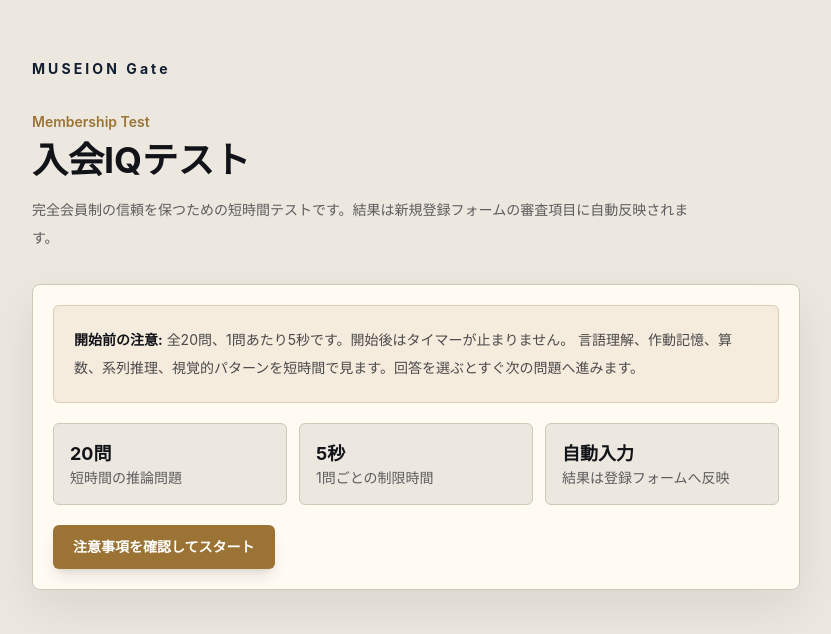
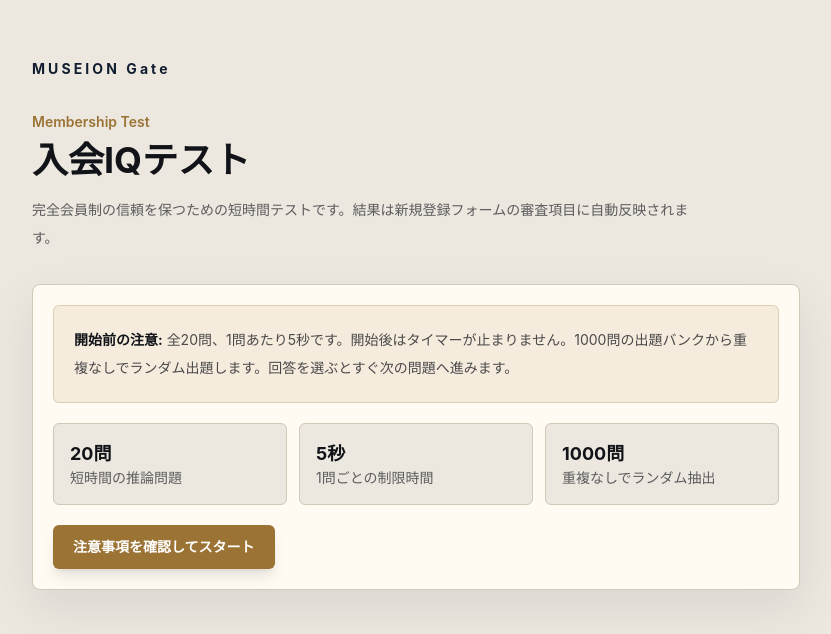
Before and after one commit to yuumaokamori015710-droid/museion-gate-mvp, a Next.js app: page /apply/test in a window 1280 px wide. Shown: the top 634 px of the page, without its empty margins (224-1055 px from the left). Built offline with nearby package versions, Linux system fonts and the light colour scheme.

Commit message:
Randomize admission test question bank

```diff
--- a/components/admission-test.tsx
+++ b/components/admission-test.tsx
@@ -4,6 +4,7 @@ import Link from "next/link";
 import { useCallback, useEffect, useMemo, useState } from "react";
 
 type Question = {
+  id: string;
   prompt: string;
   options: string[];
   answer: number;
@@ -17,29 +18,173 @@ type StoredResult = {
 
 const storageKey = "museion-admission-test-result";
 const secondsPerQuestion = 5;
+const questionBankSize = 1000;
+const testQuestionCount = 20;
 
-const questions: Question[] = [
-  { prompt: "「仮説」と「地図」に最も共通する機能は？", options: ["記録する", "方向づける", "隠す", "測量する"], answer: 1 },
-  { prompt: "「緻密」に最も近い意味は？", options: ["大胆な", "細部まで整った", "一時的な", "騒がしい"], answer: 1 },
-  { prompt: "17 + 24 - 9 ÷ 3 = ?", options: ["35", "38", "39", "42"], answer: 1 },
-  { prompt: "8・2・9・4 を逆順にし、奇数だけ残すと？", options: ["29", "92", "94", "49"], answer: 1 },
-  { prompt: "□ △ ○ / △ ○ □ / ○ □ ?", options: ["△", "○", "□", "×"], answer: 0 },
-  { prompt: "「制度」と「文法」に最も共通するものは？", options: ["速度", "規則", "色彩", "数量"], answer: 1 },
-  { prompt: "「曖昧」の反対に最も近いものは？", options: ["複雑", "明瞭", "静寂", "柔軟"], answer: 1 },
-  { prompt: "36 ÷ 4 + 7 × 2 = ?", options: ["21", "23", "25", "32"], answer: 1 },
-  { prompt: "7・1・8・3・6 を小さい順にし、2番目と4番目を読むと？", options: ["36", "37", "67", "73"], answer: 0 },
-  { prompt: "B E J Q ?", options: ["X", "Y", "Z", "W"], answer: 2 },
-  { prompt: "「顕微鏡」と「統計」に最も共通する役割は？", options: ["拡大して見る", "見えにくい構造を捉える", "音を測る", "距離を縮める"], answer: 1 },
-  { prompt: "「暫定」と最も対になる語は？", options: ["仮説", "恒久", "局所", "未定"], answer: 1 },
-  { prompt: "15%引きで850円。元の価格は？", options: ["950円", "1,000円", "1,050円", "1,100円"], answer: 1 },
-  { prompt: "4・9・2・8 を逆順にし、偶数だけ残すと？", options: ["82", "28", "284", "842"], answer: 0 },
-  { prompt: "● ▲ ▲ ■ / ▲ ■ ● / ■ ● ?", options: ["▲", "■", "●", "◆"], answer: 0 },
-  { prompt: "「比喩」と「模型」に共通するものは？", options: ["本物を置き換えて理解を助ける", "必ず縮小する", "数字だけで表す", "結論を隠す"], answer: 0 },
-  { prompt: "「演繹」に近い説明は？", options: ["事例から規則を作る", "規則から結論を導く", "感情を記録する", "偶然を待つ"], answer: 1 },
-  { prompt: "48 - 6 × 5 + 18 ÷ 3 = ?", options: ["18", "22", "24", "30"], answer: 2 },
-  { prompt: "9・4・7・1・8 を大きい順にし、3番目と5番目を読むと？", options: ["74", "41", "71", "84"], answer: 1 },
-  { prompt: "○ ● ● △ / ● △ ○ / △ ○ ?", options: ["●", "△", "○", "□"], answer: 0 }
+const conceptItems = [
+  ["仮説", "地図", "方向づける"], ["制度", "文法", "規則を与える"], ["顕微鏡", "統計", "見えにくい構造を捉える"],
+  ["比喩", "模型", "本物を置き換えて理解を助ける"], ["契約", "約束", "行動を縛る"], ["索引", "目次", "探す範囲を狭める"],
+  ["市場", "会議", "参加者の判断が集まる"], ["予算", "時間割", "配分を決める"], ["法律", "設計図", "実行前の枠組みになる"],
+  ["辞書", "座標", "意味や位置を特定する"], ["実験", "面接", "仮説を確かめる"], ["議事録", "写真", "出来事を保存する"],
+  ["暗号", "比喩", "直接言わずに伝える"], ["羅針盤", "理念", "進む向きを示す"], ["温度計", "指標", "状態を数値化する"],
+  ["橋", "翻訳", "異なるものをつなぐ"], ["監査", "校正", "誤りを見つける"], ["投資", "教育", "将来の価値に賭ける"],
+  ["建築", "議論", "構造を組み立てる"], ["鏡", "フィードバック", "状態を映し返す"], ["余白", "沈黙", "解釈の余地を作る"],
+  ["編集", "剪定", "不要なものを削る"], ["戦略", "航路", "目的地への道筋を選ぶ"], ["観察", "傾聴", "判断前に受け取る"],
+  ["分類", "棚", "探しやすく並べる"], ["儀式", "署名", "意味を確定する"], ["研究", "探索", "未知を減らす"],
+  ["試作", "下書き", "完成前に検証する"], ["交渉", "調律", "差異を調整する"], ["記憶", "アーカイブ", "過去を参照可能にする"]
 ];
+
+const vocabularyItems = [
+  ["緻密", "細部まで整った"], ["曖昧", "はっきりしない"], ["暫定", "一時的な"], ["演繹", "規則から結論を導く"],
+  ["帰納", "事例から規則を作る"], ["示唆", "間接的に示す"], ["妥当", "筋が通っている"], ["冗長", "無駄に長い"],
+  ["簡潔", "余分が少ない"], ["精査", "詳しく調べる"], ["俯瞰", "全体を見渡す"], ["逡巡", "決めかねる"],
+  ["蓋然性", "起こりやすさ"], ["恣意的", "勝手な判断による"], ["普遍", "広く当てはまる"], ["局所", "一部に限られる"],
+  ["含意", "内に含む意味"], ["整合", "矛盾がない"], ["逸脱", "基準から外れる"], ["抑制", "強まりをおさえる"],
+  ["顕在", "表に現れている"], ["潜在", "隠れて存在する"], ["代替", "別のもので置き換える"], ["検証", "確かめる"],
+  ["抽象", "共通点を抜き出す"], ["具体", "はっきりした形がある"], ["相関", "一緒に変わる関係"], ["因果", "原因と結果の関係"],
+  ["裁量", "自分で判断できる範囲"], ["硬直", "変化しにくい"]
+];
+
+const wrongMeanings = [
+  "速度が速い", "色が鮮やか", "音が大きい", "距離が近い", "必ず正しい", "数が多い", "気分が良い", "形が丸い",
+  "偶然に任せる", "眠って待つ", "感情だけで決める", "場所を移す", "完全に同じ", "短く切る", "名前を変える"
+];
+const conceptWrongs = ["記録する", "隠す", "拡大する", "速くする", "数える", "飾る", "止める", "忘れさせる", "軽くする", "分解する", "所有する", "複製する"];
+const symbols = ["○", "●", "△", "▲", "□", "■", "◇", "◆"];
+
+const questionBank = buildQuestionBank();
+
+function buildQuestionBank() {
+  const bank = new Map<string, Question>();
+  let id = 0;
+  const add = (prompt: string, correct: string, wrongs: string[]) => {
+    if (bank.size >= questionBankSize) return;
+    const optionPool = unique([correct, ...wrongs]).slice(0, 4);
+    if (optionPool.length < 4) return;
+    const options = shuffle(optionPool);
+    bank.set(prompt, { id: `q-${id++}`, prompt, options, answer: options.indexOf(correct) });
+  };
+
+  conceptItems.forEach(([a, b, correct], index) => {
+    add(`「${a}」と「${b}」に最も共通する機能は？`, correct, rotate(conceptWrongs, index).slice(0, 6));
+  });
+
+  vocabularyItems.forEach(([word, meaning], index) => {
+    add(`「${word}」に最も近い意味は？`, meaning, rotate(wrongMeanings, index).slice(0, 6));
+    add(`「${meaning}」に最も近い語は？`, word, rotate(vocabularyItems.map(([item]) => item), index + 5).filter((item) => item !== word).slice(0, 6));
+  });
+
+  for (let a = 12; a <= 69 && bank.size < questionBankSize; a += 3) {
+    for (let b = 7; b <= 34 && bank.size < questionBankSize; b += 4) {
+      const c = ((a + b) % 8) + 2;
+      const result = a + b - c * 3;
+      add(`${a} + ${b} - ${c} × 3 = ?`, String(result), [result + 3, result - 2, result + 6, result - 5].map(String));
+      const divisor = [2, 3, 4, 5][(a + b) % 4];
+      const base = divisor * (((a + b) % 9) + 8);
+      const result2 = base / divisor + c * 2;
+      add(`${base} ÷ ${divisor} + ${c} × 2 = ?`, String(result2), [result2 - 4, result2 + 2, result2 + divisor, result2 - divisor].map(String));
+    }
+  }
+
+  for (let i = 0; i < 240 && bank.size < questionBankSize; i++) {
+    const digits = uniqueDigits(i).slice(0, 5);
+    const desc = i % 2 === 0 ? "小さい順" : "大きい順";
+    const sorted = [...digits].sort((a, b) => i % 2 === 0 ? a - b : b - a);
+    const first = (i % 3) + 1;
+    const second = first + 2;
+    const correct = `${sorted[first - 1]}${sorted[second - 1]}`;
+    add(`${digits.join("・")} を${desc}にし、${first}番目と${second}番目を読むと？`, correct, [
+      `${sorted[second - 1]}${sorted[first - 1]}`,
+      `${digits[first - 1]}${digits[second - 1]}`,
+      `${digits[second - 1]}${digits[first - 1]}`,
+      `${sorted[0]}${sorted[4]}`
+    ]);
+    const reversed = [...digits].reverse();
+    const filtered = reversed.filter((digit) => (i % 2 === 0 ? digit % 2 === 0 : digit % 2 === 1)).slice(0, 3).join("");
+    if (filtered.length >= 2) {
+      add(`${digits.join("・")} を逆順にし、${i % 2 === 0 ? "偶数" : "奇数"}だけ残すと？`, filtered, [
+        filtered.split("").reverse().join(""),
+        digits.filter((digit) => (i % 2 === 0 ? digit % 2 === 0 : digit % 2 === 1)).slice(0, 3).join(""),
+        reversed.slice(0, filtered.length).join(""),
+        digits.slice(0, filtered.length).join("")
+      ]);
+    }
+  }
+
+  for (let i = 0; i < 220 && bank.size < questionBankSize; i++) {
+    const start = i % 8;
+    const stepA = (i % 3) + 1;
+    const stepB = ((i + 1) % 4) + 1;
+    const seq = [
+      symbols[start % symbols.length],
+      symbols[(start + stepA) % symbols.length],
+      symbols[(start + stepA + stepB) % symbols.length],
+      symbols[(start + stepA + stepB + stepA) % symbols.length],
+      symbols[(start + stepA + stepB + stepA + stepB) % symbols.length]
+    ];
+    const correct = symbols[(start + stepA + stepB + stepA + stepB + stepA) % symbols.length];
+    add(`${seq.slice(0, 3).join(" ")} / ${seq.slice(3).join(" ")} ?`, correct, rotate(symbols, i).filter((item) => item !== correct).slice(0, 6));
+  }
+
+  for (let i = 0; i < 2000 && bank.size < questionBankSize; i++) {
+    const start = (i % 19) + 2;
+    const gapA = (i % 6) + 2;
+    const gapB = ((i * 3) % 8) + 3;
+    const seq = [
+      start,
+      start + gapA,
+      start + gapA + gapB,
+      start + gapA * 2 + gapB,
+      start + gapA * 2 + gapB * 2
+    ];
+    const correct = start + gapA * 3 + gapB * 2;
+    add(`${seq.join(" ")} ?`, String(correct), [correct - gapA, correct + gapA, correct - gapB, correct + gapB].map(String));
+  }
+
+  for (let i = 0; i < 2000 && bank.size < questionBankSize; i++) {
+    const start = 65 + (i % 4);
+    const gapA = (i % 5) + 2;
+    const gapB = ((i * 2) % 6) + 3;
+    const letters = [start, start + gapA, start + gapA + gapB, start + gapA * 2 + gapB, start + gapA * 2 + gapB * 2];
+    const prompt = `${letters.slice(0, 4).map((value) => String.fromCharCode(value)).join(" ")} ?`;
+    const correct = String.fromCharCode(letters[4]);
+    add(prompt, correct, [letters[4] - 2, letters[4] - 1, letters[4] + 1, letters[4] + 2].map((value) => String.fromCharCode(value)));
+  }
+
+  return [...bank.values()].slice(0, questionBankSize);
+}
+
+function pickRandomQuestions() {
+  return shuffle(questionBank).slice(0, testQuestionCount);
+}
+
+function shuffle<T>(values: T[]) {
+  const items = [...values];
+  for (let i = items.length - 1; i > 0; i--) {
+    const j = Math.floor(Math.random() * (i + 1));
+    [items[i], items[j]] = [items[j], items[i]];
+  }
+  return items;
+}
+
+function rotate<T>(values: T[], offset: number) {
+  return values.map((_, index) => values[(index + offset) % values.length]);
+}
+
+function unique(values: string[]) {
+  return [...new Set(values.filter(Boolean))];
+}
+
+function uniqueDigits(seed: number) {
+  const digits = [0, 1, 2, 3, 4, 5, 6, 7, 8, 9];
+  let value = seed * 37 + 91826;
+  for (let index = digits.length - 1; index > 0; index--) {
+    value = (value * 17 + 23) % 100000;
+    const swapIndex = value % (index + 1);
+    [digits[index], digits[swapIndex]] = [digits[swapIndex], digits[index]];
+  }
+  return digits.slice(0, 5);
+}
 
 function readStoredResult(): StoredResult | null {
   if (typeof window === "undefined") return null;
@@ -73,7 +218,7 @@ export function AdmissionTestResultField() {
           <p className="text-xs font-bold tracking-[0.2em] text-gold">MEMBERSHIP TEST</p>
           <h2 className="mt-2 text-xl font-bold text-ink">入会IQテスト</h2>
           <p className="mt-2 max-w-2xl text-sm leading-7 text-ink/65">
-            完全会員制の審査項目です。専用画面で20問の短時間テストを受けると、結果がここに自動入力されます。
+            完全会員制の審査項目です。{questionBank.length}問の出題バンクから20問をランダムに受けると、結果がここに自動入力されます。
           </p>
         </div>
         <div className="rounded-md border border-line bg-white px-4 py-3 text-sm">
@@ -97,38 +242,49 @@ export function AdmissionTestResultField() {
 
 export function AdmissionTestRunner() {
   const [phase, setPhase] = useState<"intro" | "testing" | "done">("intro");
+  const [testQuestions, setTestQuestions] = useState<Question[]>([]);
   const [current, setCurrent] = useState(0);
   const [timeLeft, setTimeLeft] = useState(secondsPerQuestion);
   const [correct, setCorrect] = useState(0);
   const [finalScore, setFinalScore] = useState(0);
 
-  const question = questions[current];
-  const progress = ((current + 1) / questions.length) * 100;
+  const question = testQuestions[current];
+  const progress = ((current + 1) / testQuestionCount) * 100;
   const detailValue = useMemo(
-    () => `入会IQテスト: ${finalScore}/${questions.length}、制限時間: 1問${secondsPerQuestion}秒、問題数: ${questions.length}問`,
+    () => `入会IQテスト: ${finalScore}/${testQuestionCount}、制限時間: 1問${secondsPerQuestion}秒、問題数: ${testQuestionCount}問、出題バンク: ${questionBank.length}問`,
     [finalScore]
   );
 
   const finish = useCallback((score: number) => {
     setFinalScore(score);
     writeStoredResult({
-      score: `${score}/${questions.length}`,
-      detail: `入会IQテスト: ${score}/${questions.length}、制限時間: 1問${secondsPerQuestion}秒、問題数: ${questions.length}問`,
+      score: `${score}/${testQuestionCount}`,
+      detail: `入会IQテスト: ${score}/${testQuestionCount}、制限時間: 1問${secondsPerQuestion}秒、問題数: ${testQuestionCount}問、出題バンク: ${questionBank.length}問`,
       completedAt: new Date().toISOString()
     });
     setPhase("done");
   }, []);
 
   const goNext = useCallback((choice: number | null = null) => {
+    if (!question) return;
     const nextCorrect = correct + (choice === question.answer ? 1 : 0);
-    if (current + 1 >= questions.length) {
+    if (current + 1 >= testQuestions.length) {
       finish(nextCorrect);
       return;
     }
     setCorrect(nextCorrect);
     setCurrent((value) => value + 1);
     setTimeLeft(secondsPerQuestion);
-  }, [correct, current, finish, question.answer]);
+  }, [correct, current, finish, question, testQuestions.length]);
+
+  function startTest() {
+    setTestQuestions(pickRandomQuestions());
+    setCurrent(0);
+    setCorrect(0);
+    setFinalScore(0);
+    setTimeLeft(secondsPerQuestion);
+    setPhase("testing");
+  }
 
   useEffect(() => {
     if (phase !== "testing") return;
@@ -150,16 +306,16 @@ export function AdmissionTestRunner() {
       <div className="grid gap-5">
         <div className="rounded-md border border-gold/25 bg-gold/10 p-5 text-sm leading-7 text-ink/75">
           <span className="font-bold text-ink">開始前の注意:</span> 全20問、1問あたり5秒です。開始後はタイマーが止まりません。
-          言語理解、作動記憶、算数、系列推理、視覚的パターンを短時間で見ます。回答を選ぶとすぐ次の問題へ進みます。
+          {questionBank.length}問の出題バンクから重複なしでランダム出題します。回答を選ぶとすぐ次の問題へ進みます。
         </div>
         <div className="grid gap-3 text-sm text-ink/65 md:grid-cols-3">
           <div className="rounded-md border border-line bg-smoke p-4"><span className="block text-lg font-bold text-ink">20問</span>短時間の推論問題</div>
           <div className="rounded-md border border-line bg-smoke p-4"><span className="block text-lg font-bold text-ink">5秒</span>1問ごとの制限時間</div>
-          <div className="rounded-md border border-line bg-smoke p-4"><span className="block text-lg font-bold text-ink">自動入力</span>結果は登録フォームへ反映</div>
+          <div className="rounded-md border border-line bg-smoke p-4"><span className="block text-lg font-bold text-ink">{questionBank.length}問</span>重複なしでランダム抽出</div>
         </div>
         <button
           type="button"
-          onClick={() => setPhase("testing")}
+          onClick={startTest}
           className="inline-flex min-h-11 w-full items-center justify-center rounded-md bg-gold px-5 py-3 text-sm font-bold text-white shadow-lg shadow-black/10 transition hover:bg-[#856229] md:w-fit"
         >
           注意事項を確認してスタート
@@ -176,7 +332,7 @@ export function AdmissionTestRunner() {
         </div>
         <div className="rounded-md border border-line bg-smoke p-5">
           <p className="text-xs font-bold tracking-[0.2em] text-gold">RESULT</p>
-          <p className="mt-2 text-4xl font-bold text-ink">{finalScore}/{questions.length}</p>
+          <p className="mt-2 text-4xl font-bold text-ink">{finalScore}/{testQuestionCount}</p>
           <p className="mt-2 text-sm text-ink/60">{detailValue}</p>
         </div>
         <a
@@ -189,10 +345,12 @@ export function AdmissionTestRunner() {
     );
   }
 
+  if (!question) return null;
+
   return (
     <div className="rounded-md border border-line bg-white p-5">
       <div className="flex items-center justify-between gap-4 text-sm">
-        <span className="font-bold text-ink">問 {current + 1} / {questions.length}</span>
+        <span className="font-bold text-ink">問 {current + 1} / {testQuestions.length}</span>
         <span className={`rounded-full px-3 py-1 font-bold ${timeLeft <= 2 ? "bg-red-50 text-red-700" : "bg-smoke text-ink/70"}`}>
           残り {timeLeft} 秒
         </span>
```
